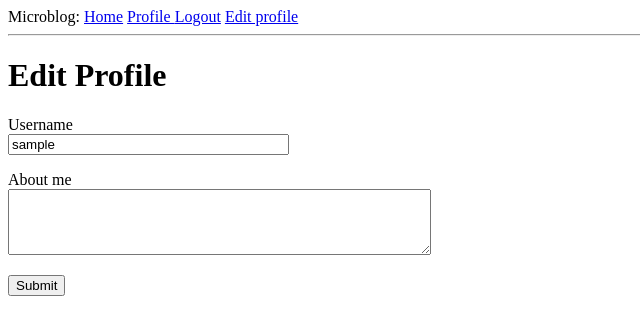
After one commit to yuriimchg/microblog, a Flask app: page /user/edit_profile in a window 1280 px wide. The commit adds this page. Shown: the top 335 px of the page, without its empty margins (0-640 px from the left). Run offline with Flask 2, Linux system fonts and the light colour scheme; the visitor is signed in with stand-in values (Sample User, id 1); data comes from the database, SQL or seed files in the repository; both versions use the stored data as it was after the commit.

Commit message:
Edit profile page template

```diff
--- a/app/forms.py
+++ b/app/forms.py
@@ -1,9 +1,9 @@
 # FlaskForm is responsible for simple performing of forms
 from flask_wtf import FlaskForm
 # wtforms contains form templates
-from wtforms import StringField, PasswordField, BooleanField, SubmitField
+from wtforms import StringField, PasswordField, BooleanField, SubmitField, TextAreaField
 # validators prevent from submitting empty forms
-from wtforms.validators import DataRequired, Email, ValidationError, EqualTo
+from wtforms.validators import DataRequired, Email, ValidationError, EqualTo, Length
 from app.models import User
 
 class LoginForm(FlaskForm):
@@ -32,3 +32,8 @@ class RegistrationForm(FlaskForm):
         user = User.query.filter_by(email=email.data).first()
         if user is not None:
             raise ValidationError("This e-mail is already used. Please, choose another one")
+
+class EditProfileForm(FlaskForm):
+    username = StringField('Username', validators=[DataRequired()])
+    about_me = TextAreaField('About me', validators=[Length(min=0, max=640)])
+    submit = SubmitField('Submit')
--- a/app/models.py
+++ b/app/models.py
@@ -35,6 +35,11 @@ class User(UserMixin, db.Model):
     def check_password(self, password):
         return check_password_hash(self.password_hash, password)
 
+    def avatar(self, size):
+        #
+        digest = md5(self.email.lower().encode('utf-8')).hexdigest()
+        return f'https://www.gravatar.com/avatar/{digest}?d=identicon&s={size}'
+
     def __repr__(self):
         return f'<User {self.username}'
 
@@ -46,10 +51,3 @@ class Post(db.Model):
 
     def __repr__(self):
         return f'Post {self.body}'
-
-class User(UserMixin, db.Model):
-
-    def avatar(self, size):
-        #
-        digest = md5(self.email.lower().encode('utf-8')).hexdigest()
-        return f'https://www.gravatar.com/avatar/{digest}?d=identicon&s={size}'
--- a/app/routes.py
+++ b/app/routes.py
@@ -1,20 +1,25 @@
 # Rendering the webpage
 from flask_login import current_user, login_user, logout_user, login_required
 from app import app, db
-from app.forms import LoginForm, RegistrationForm
+from app.forms import LoginForm, RegistrationForm, EditProfileForm
 from app.models import User
 # flash is to show messages to the user
 # redirect is to redirect user from login page
 # url_for is to create internal links painless
 from flask import flash, redirect, url_for, render_template, request
 from werkzeug.urls import url_parse
+from datetime import datetime
+
+@app.before_request
+def before_request():
+    if current_user.is_authenticated:
+        current_user.last_seen = datetime.utcnow()
+        db.session.commit()
 
 @app.route('/')
 @app.route('/index')
 @login_required
 def index():
-    # Create pseudo user Ivan
-    user = {'username':'Йван'}
     # Render title and username into webpage
     posts = [
         {
@@ -106,5 +111,25 @@ def user(username):
             {'author':user, 'body':'Test post #1'},
             {'author':user, 'body':'Test post #2'}
         ]
+    return render_template('user.html', user=user, posts=posts)
 
-    return render_template('user.html', user=user, posts=posts)
+@app.route('/user/edit_profile', methods=['GET','POST'])
+@login_required
+def edit_profile():
+    # Get the form to change the profile information
+    form = EditProfileForm()
+    # Change profile information on submit
+    if form.validate_on_submit():
+        # Change nickname
+        current_user.username = form.username.data
+        # Change information about user
+        current_user.about_me = form.about_me.data
+        # Commit changes to datebase
+        db.session.commit()
+        # Print informational message
+        flash('Your changes have been saved.')
+        return redirect(url_for('user/<username>'))
+    elif request.method == 'GET':
+        form.username.data = current_user.username
+        form.about_me.data = current_user.about_me
+    return render_template('edit_profile.html', title='Edit Profile', form=form)
--- a/app/templates/base.html
+++ b/app/templates/base.html
@@ -22,6 +22,7 @@
       <a href="{{ url_for('user', username=current_user.username) }}">
                                       Profile </a>
       <a href="{{ url_for('logout') }}">Logout</a>
+      <a href="{{ url_for('edit_profile') }}"> Edit profile</a>
     {% endif %}
   </div>
   <!--  Markup below is for displaying login messages --->
--- /dev/null
+++ b/app/templates/edit_profile.html
@@ -0,0 +1,23 @@
+{% extends "base.html" %}
+
+{% block content %}
+    <h1>Edit Profile</h1>
+    <form action="" method="post">
+        {{ form.hidden_tag() }}
+        <p>
+            {{ form.username.label }}<br>
+            {{ form.username(size=32) }}<br>
+            {% for error in form.username.errors %}
+            <span style="color: red;">[{{ error }}]</span>
+            {% endfor %}
+        </p>
+        <p>
+            {{ form.about_me.label }}<br>
+            {{ form.about_me(cols=50, rows=4) }}<br>
+            {% for error in form.about_me.errors %}
+            <span style="color: red;">[{{ error }}]</span>
+            {% endfor %}
+        </p>
+        <p>{{ form.submit() }}</p>
+    </form>
+{% endblock %}
```
Also changed, not shown: app/templates/user.html (+8 -1 lines), migrations/versions/07b3781467de_.py (added, +30 -0 lines), app.db.
